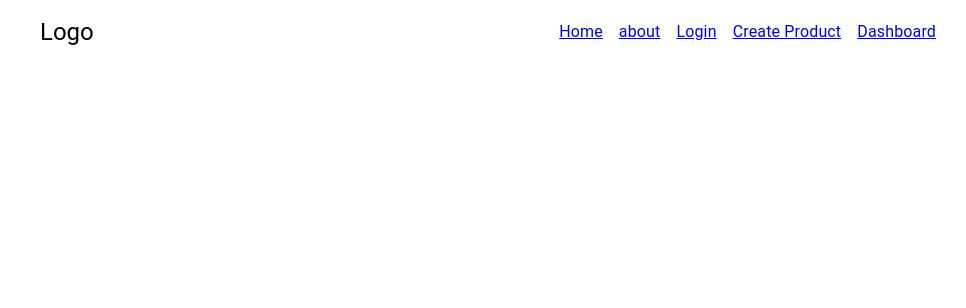
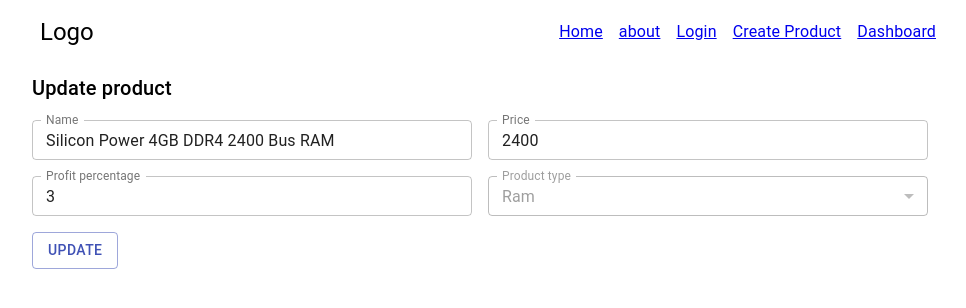
Before and after one commit to foysalkazi11/MdFoysalKazi_SE_JAVA_JS_1-, a React (Create React App) app: page /updateProduct/1 in a window 1280 px wide. Shown: the top 308 px of the page, without its empty margins (152-1118 px from the left). Built offline with nearby package versions, Linux system fonts and the light colour scheme.

Commit message:
add update product functionality

```diff
--- a/src/App.js
+++ b/src/App.js
@@ -16,6 +16,7 @@ function App() {
         <Route exact path="/about" component={About} />
         <Route exact path="/login" component={Login} />
         <Route exact path="/createProduct" component={CreateProduct} />
+        <Route exact path="/updateProduct/:id" component={CreateProduct} />
         <Route exact path="/dashboard" component={Dashboard} />
       </Switch>
     </Router>
--- a/src/components/CreateProduct.js
+++ b/src/components/CreateProduct.js
@@ -1,17 +1,9 @@
-import React from 'react';
+import React,{useEffect} from 'react';
 import {Container,Grid,TextField,Box,Typography, Button,MenuItem} from '@material-ui/core';
 import { useForm, Controller } from "react-hook-form";
-import {useDispatch} from 'react-redux';
-import {createProduct} from '../redux/slice/productSlice'
-
-const CreateProduct = () => {
-    const dispatch = useDispatch()
-    const defaultValues ={
-        name:"",
-        price:"",
-        profitPercentage:"",
-        productType:""
-    }
+import {useDispatch,useSelector} from 'react-redux';
+import {createProduct,updateProduct} from '../redux/slice/productSlice';
+import {useParams,useHistory} from 'react-router-dom';
 
 const options =[
     {
@@ -27,20 +19,54 @@ const CreateProduct = () => {
         value:"graphicsCard"
     },
 ]
-    //create new product
+
+
+
+const CreateProduct = () => {
+    const dispatch = useDispatch()
+    const history = useHistory()
+    const {id} = useParams()
+    const {productList} = useSelector(state => state.product)
+
+    const defaultValues ={ // initialize default values
+    name : "" ,
+    price : "" ,
+    profitPercentage : "" ,
+    productType : ""
+}
+const { handleSubmit, control, reset,formState: { errors } } = useForm({defaultValues});
+
+
     const onSubmit =(data)=>{
-        dispatch(createProduct(data))
+        if (id) {
+            dispatch(updateProduct({...data,id})) // update existing product
+        }else{
+            dispatch(createProduct(data)) //create new product
+        }
 
+        reset(defaultValues) // reset form
+        history.push("/")
+    }
+
+    useEffect(() => {
+
+        if (id) { // find product and update default value
+            const findProduct = productList?.find(item =>item?.id === parseInt(id));
+            reset({name:findProduct?.name || "",price:findProduct?.price || "",profitPercentage:findProduct?.profitPercentage || "",productType:findProduct?.productType || ""})
+
+        }else{
             reset(defaultValues)
         }
-    const { handleSubmit, control, reset,formState: { errors } } = useForm({defaultValues});
+
+    }, [id])
+
 
     return (
         <Container maxWidth="md">
             <Grid container>
                 <Grid item xs={12}>
                     <Box py={2}>
-                    <Typography variant="h6">Create new product</Typography>
+                    <Typography variant="h6">{ id ? "Update product":"Create new product"}</Typography>
                     </Box>
                 </Grid>
 
@@ -111,6 +137,7 @@ const CreateProduct = () => {
               fullWidth
                 variant="outlined"
                 size="small"
+                disabled={id ? true : false}
                 error={errors.productType ? true : false}
                 helperText={errors.productType ? errors.productType?.message : null}
                 >
@@ -158,7 +185,7 @@ const CreateProduct = () => {
                     </Grid> */}
 
                     <Grid item xs={12}>
-                        <Button type="submit" variant="contained" color="primary"> Create</Button>
+                        <Button type="submit" variant="outlined" color="primary"> { id ? "Update":"Create"}</Button>
                     </Grid>
                 </Grid>
                     </form>
--- a/src/components/DisplayProduct.js
+++ b/src/components/DisplayProduct.js
@@ -2,7 +2,9 @@ import React from 'react';
 import {Container,Box,Typography,Grid,makeStyles,Tooltip} from '@material-ui/core';
 import {useSelector,useDispatch} from 'react-redux';
 import DeleteOutlineIcon from '@mui/icons-material/DeleteOutline';
-import {deleteProduct} from '../redux/slice/productSlice'
+import {deleteProduct} from '../redux/slice/productSlice';
+import EditIcon from '@mui/icons-material/Edit';
+import { Link } from 'react-router-dom';
 
 const useStyle = makeStyles((theme)=>({
     productContainer:{
@@ -25,6 +27,12 @@ const useStyle = makeStyles((theme)=>({
     },
     deleteIcon:{
         cursor:"pointer"
+    },
+    emptyProductBox:{
+        width:"100%",
+        display:"flex",
+        justifyContent:"center",
+        paddingTop:100
     }
 }))
 
@@ -41,9 +49,11 @@ const ShowProduct = () => {
         <Container maxWidth="md">
             <Grid container>
                 <Grid item xs={12}>
+                    {productList?.length ?
                     <Box pb={2}>
-                        <Typography variant="h6">All product</Typography>
-                    </Box>
+                    <Typography variant="h6">All product</Typography>
+                </Box>
+                    :null}
                 </Grid>
                 <Grid container item xs={12} spacing={2}>
                     {productList.length ?
@@ -60,9 +70,18 @@ const ShowProduct = () => {
                                         </Box>
                                         <Box display="flex" alignItems="center" justifyContent="space-between">
                                         <Typography>{item?.price} TK</Typography>
+                                        <Box display="flex" alignItems="center">
+                                            <Box pr={2}>
+                                                <Link to={`/updateProduct/${item?.id}`}>
+                                                <Tooltip title="Edit product" arrow>
+                                                <EditIcon fontSize="small" />
+                                                </Tooltip>
+                                                </Link>
+                                            </Box>
                                         <Tooltip title="Delete product" arrow>
-                                        <DeleteOutlineIcon  className={classes.deleteIcon} onClick={()=> removeProduct(item?.id)} />
+                                        <DeleteOutlineIcon fontSize="small"  className={classes.deleteIcon} onClick={()=> removeProduct(item?.id)} />
                                         </Tooltip>
+                                        </Box>
 
                                         </Box>
                                     </Box>
@@ -71,7 +90,9 @@ const ShowProduct = () => {
                             </Grid>
                         )
                     })
-                   :null}
+                   :<Box className={classes.emptyProductBox}>
+                   <Typography >Product list is empty, please add product</Typography>
+               </Box>}
                 </Grid>
 
             </Grid>
--- a/src/redux/slice/productSlice.js
+++ b/src/redux/slice/productSlice.js
@@ -85,13 +85,18 @@ export const productSlice = createSlice({
         deleteProduct: (state,action)=>{
 
             state.productList = state.productList?.filter(item => item?.id !== action?.payload?.id)
+            ?.map((item,index) => ({...item,id:index + 1}))
         },
         createProduct: (state,action)=>{
             state.productList?.push({...action?.payload,id:state.productList?.length + 1})
+        },
+        updateProduct: (state,action)=>{
+            const array = [...JSON.parse(JSON.stringify(state.productList))]
+            state.productList = array?.map(item =>item?.id === parseInt(action?.payload?.id) ? {...item,...action?.payload,id:parseInt(action?.payload?.id)}:item)
         },
 
     }
 })
 
-export const {deleteProduct,createProduct} = productSlice.actions
+export const {deleteProduct,createProduct,updateProduct} = productSlice.actions
 export default productSlice.reducer
```
Lines whose indentation alone changed are shown as unchanged.
